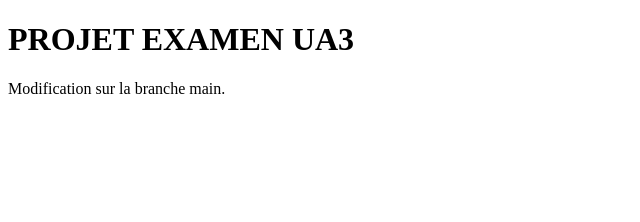
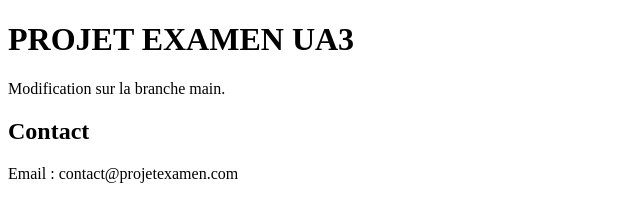
Before and after one commit to AKOUVI-svg/Projet_Examen, a plain HTML site: page index.html in a window 1280 px wide. Shown: the whole page, without its empty margins (0-640 px from the left). Drawn offline with Linux system fonts and the light colour scheme.

Commit message:
Ajout de la section Contact

```diff
--- a/index.html
+++ b/index.html
@@ -8,5 +8,11 @@
 <body>
     <h1>PROJET EXAMEN UA3</h1>
     <p>Modification sur la branche main.</p>
+
+    <section id="contact">
+        <h2>Contact</h2>
+        <p>Email : contact@projetexamen.com</p>
+    </section>
+
 </body>
 </html>
```
